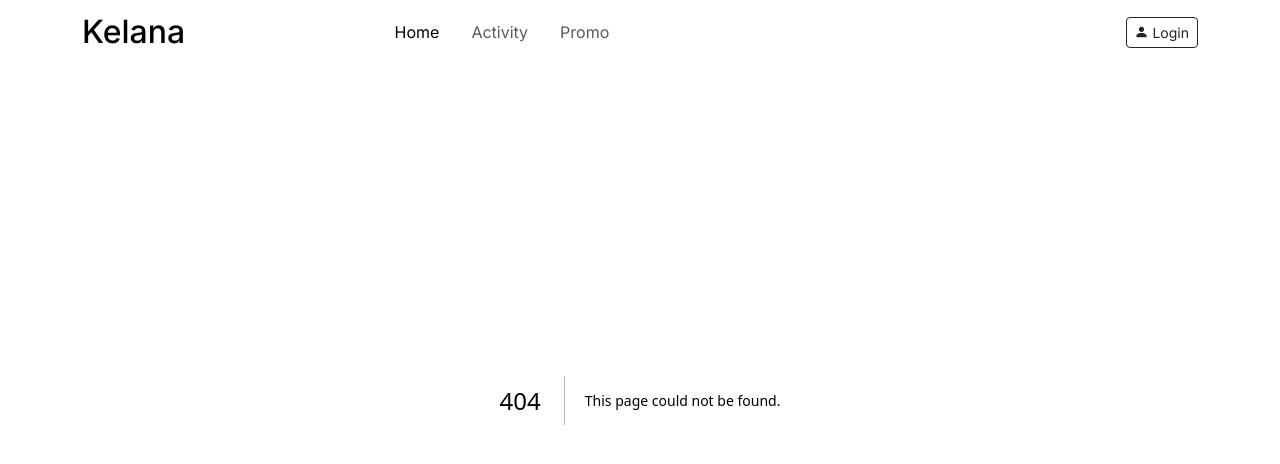
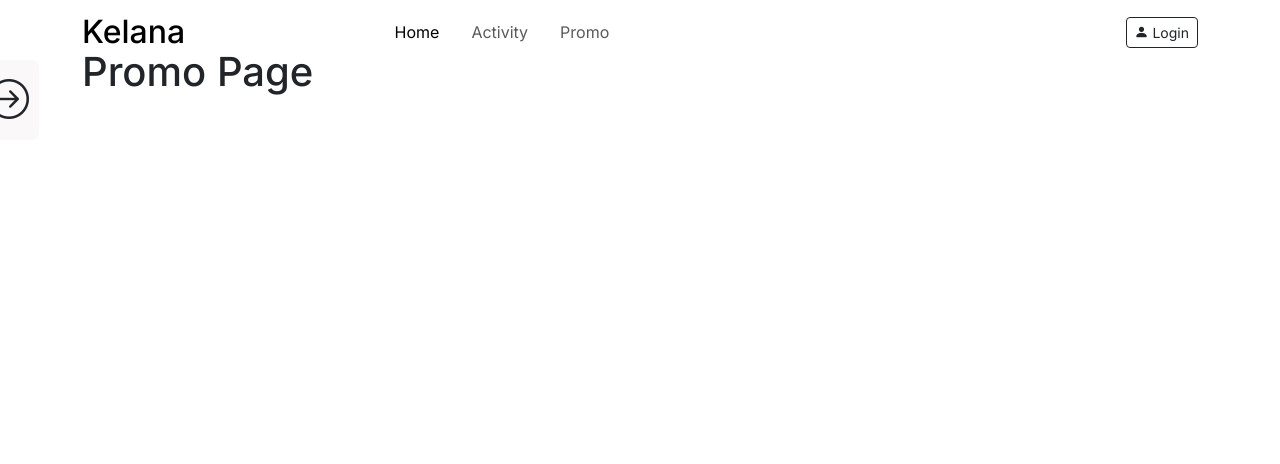
Before and after one commit to danimisme/incomplete-kelana, a Next.js app: page /dashboard/promo in a window 1280 px wide. Before the commit this address had no page. Shown: the top 464 px of the page. Built offline with nearby package versions, Linux system fonts and the light colour scheme.

Commit message:
create promo page

```diff
--- /dev/null
+++ b/src/app/dashboard/promo/page.js
@@ -0,0 +1,7 @@
+export default function PromoPage() {
+  return (
+    <div className="mt-5 container-lg">
+      <h1>Promo Page</h1>
+    </div>
+  );
+}
```
